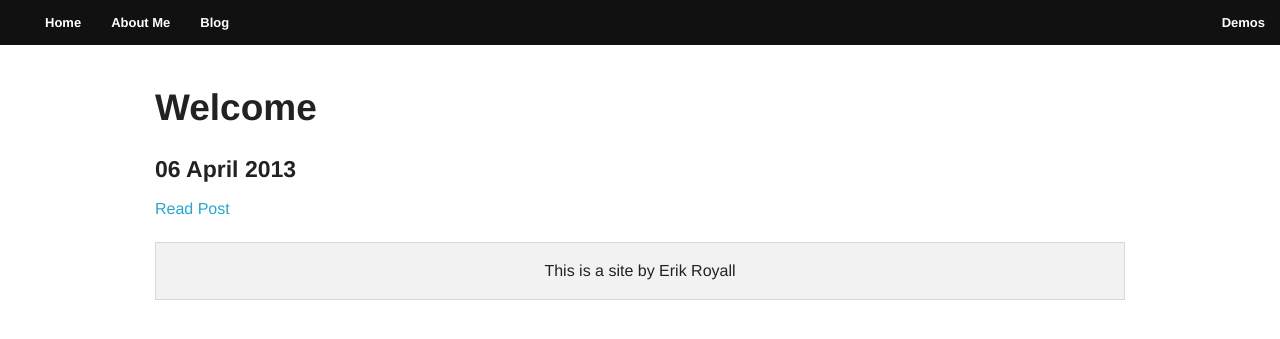
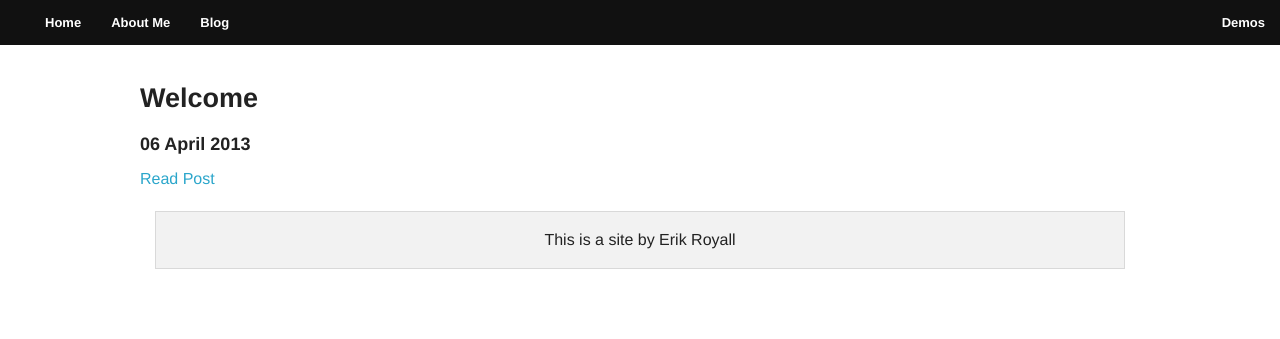
Before and after one commit to erikroyall/erikroyall.github.com, a Jekyll site: the page built from index.html, in a window 1280 px wide. Shown: the top 339 px of the page. Built offline with Jekyll 4.4.1, drawn with Linux system fonts in a browser that asks for light colours; Markdown is read by kramdown in place of the engine named in the settings; the list of posts is cut into pages by our own code.

Commit message:
Edit index

```diff
--- a/index.html
+++ b/index.html
@@ -6,14 +6,12 @@ layout: default
 <div class="row">
     <div class="large-8 columns">
         {% for post in site.posts limit: 10 %}
-            <div class="row-fluid">
-              <div class="span12">
-                <h2>{{ post.title }}</h2>
-                <h4>{{ post.date | date_to_long_string }}</h4>
+            <div class="row">
+                <h3>{{ post.title }}</h3>
+                <h5>{{ post.date | date_to_long_string }}</h5>
                 <p>
                   <a href="{{ post.url }}">Read Post</a>
                 </p>
-              </div>
             </div>
         {% endfor %}
     </div>
```
